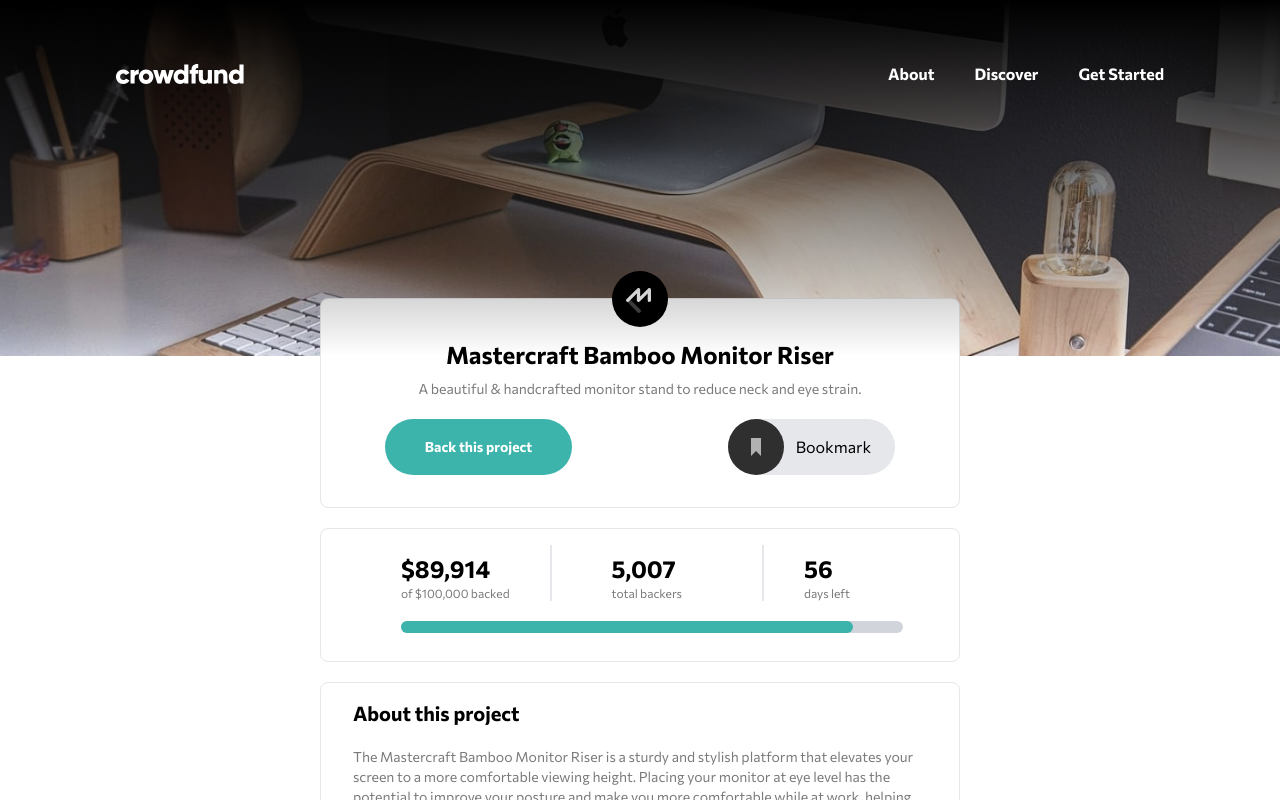
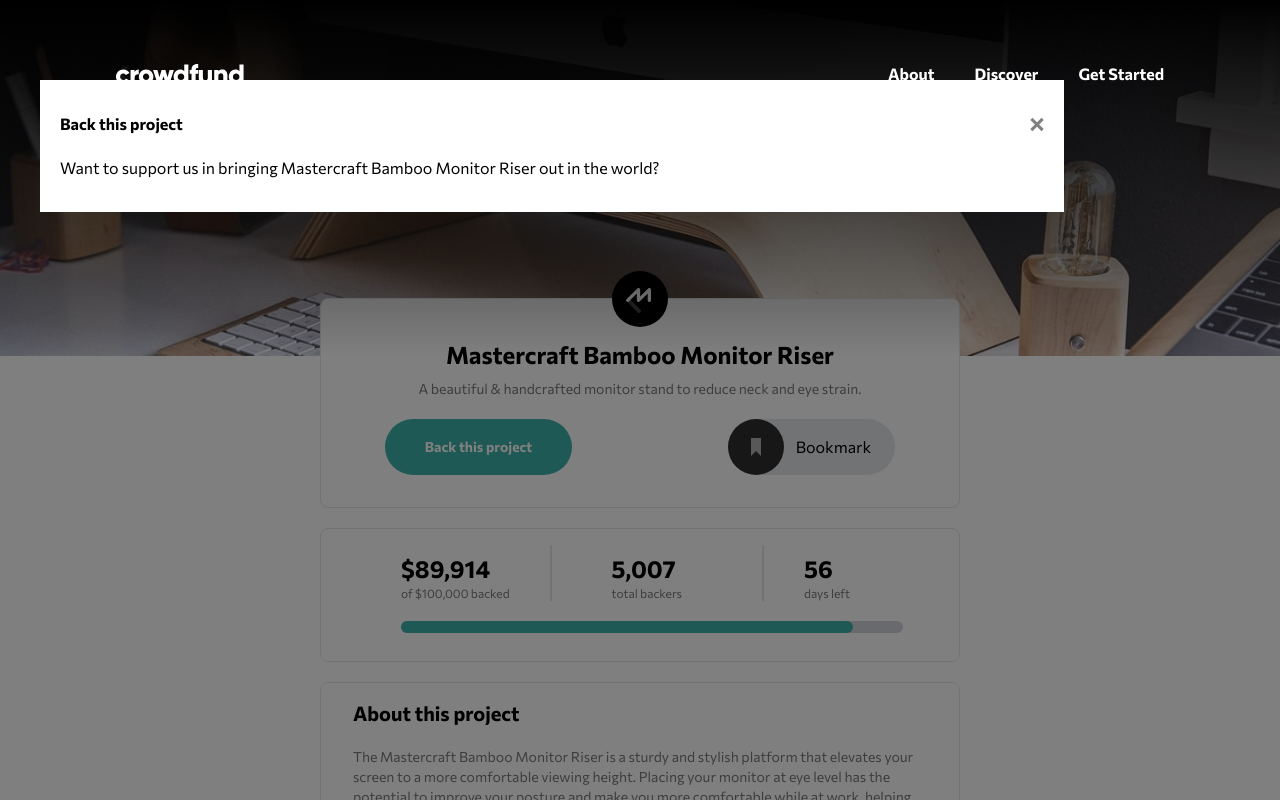
Before and after one commit to Julius-Sol/crowdfunding-product-page-main-react, a React (Vite) app: page / in a window 1280 px wide. Both pictures are taken after a click on the button "Back this project". Shown: the top 800 px of the page. Built offline with nearby package versions, Linux system fonts and the light colour scheme.

Commit message:
Add modal and state control for modal

```diff
--- a/src/App.jsx
+++ b/src/App.jsx
@@ -3,16 +3,31 @@ import Navbar from './components/Navbar';
 import ProjectPage from './components/ProjectPage';
 import heroMobile from './assets/image-hero-mobile.jpg'
 import heroDesktop from './assets/image-hero-desktop.jpg'
-
+import ModalPledgeSelection from './components/ModalPledgeSelection';
 function App() {
 
+  const [selectionShow, setSelectionSet] = useState(false);
+
+  function showSelectionModal(){
+    setSelectionSet(true)
+  }
+
+  function hideSelectionModal(){
+    setSelectionSet(false)
+  }
+
+
+
   return (
-    <div className='absolute font-commissioner text-base -z-50'>
-      <Navbar />
-      <div className="inline-block bg-gradient-to-b from-black -z-10">
-        <img src={heroMobile} srcSet={`${heroMobile} 750w, ${heroDesktop} 1444w`} alt="mac desktop background image" className='relative -z-20 w-screen' />
+    <div className='absolute font-commissioner text-base -z-50 '>
+      <ModalPledgeSelection handleSelectionClick={hideSelectionModal} showModal={selectionShow}/>
+      <div className={`${selectionShow ? 'relative z-100 bg-[rgba(0,0,0,0.5)]' : 'relative -z-40 bg-[rgba(0,0,0,0.0)'}`}>
+        <Navbar />
+        <div className="inline-block bg-gradient-to-b from-black -z-10">
+          <img src={heroMobile} srcSet={`${heroMobile} 750w, ${heroDesktop} 1444w`} alt="mac desktop background image" className='relative -z-20 w-screen' />
+        </div>
+        <ProjectPage handleSelectionClick={showSelectionModal} />
       </div>
-      <ProjectPage />
     </div>
   )
 }
--- /dev/null
+++ b/src/components/ModalPledgeSelection.jsx
@@ -0,0 +1,17 @@
+import React from 'react'
+
+function ModalPledgeSelection(props) {
+  let showComp = props.showModal? "block" : "hidden";
+  return (
+    <div className={`absolute z-20 bg-white w-[80%] left-10 top-20 px-5 py-8 ${showComp}`}>
+        <div className='flex justify-between items-center mb-5'>
+          <h1 className='font-bold'>Back this project</h1>
+          <div className="h-[15px] w-[14px] contrast-0 bg-[url('./assets/icon-close-menu.svg')] hover:cursor-pointer" onClick={props.handleSelectionClick}></div>
+        </div>
+
+          <p>Want to support us in bringing Mastercraft Bamboo Monitor Riser out in the world?</p>
+      </div>
+  )
+}
+
+export default ModalPledgeSelection
--- a/src/components/ProjectInfo.jsx
+++ b/src/components/ProjectInfo.jsx
@@ -3,14 +3,12 @@ import masterLogo from '../assets/logo-mastercraft.svg'
 import bookmark from '../assets/icon-bookmark.svg'
 import bookmarked from '../assets/icon-bookmarked.png'
 
-export default function ProjectInfo() {
+export default function ProjectInfo(props) {
   const [bookmarkSet, setBookmarkSet] = useState(false);
 
 function bookmarkPage (){
   setBookmarkSet((prevbook)=>!prevbook)
 }
-
-console.log(bookmarkSet)
 
   return (
     <div className='flex flex-col bg-white items-center border-[.5px] rounded-lg text-center mb-5'>
@@ -18,7 +16,7 @@ console.log(bookmarkSet)
         <p className='relative text-base font-bold tablet:text-[1.5rem] -top-3'>Mastercraft Bamboo <br className='tablet-xl:hidden' /> Monitor Riser</p>
         <p className='text-sm text-Dark-gray px-4'>A beautiful & handcrafted monitor stand to reduce neck and eye strain.</p>
         <div className='flex my-5 mb-8 gap-x-2 tablet:justify-between  tablet:w-[80%] tablet:mx-auto'>
-          <button className='bg-Moderate-cyan hover:bg-Dark-cyan rounded-full px-10 text-white text-sm font-bold'>Back this project</button>
+          <button className='bg-Moderate-cyan hover:bg-Dark-cyan rounded-full px-10 text-white text-sm font-bold' onClick={props.handleSelectionClick}>Back this project</button>
           <div className='tablet:flex tablet:bg-gray-200 tablet:rounded-full tablet:pr-6' onClick={bookmarkPage}>
             <img src={bookmarkSet?  bookmarked : bookmark} alt="bookmark" className='max-w-[56px]' />
             <span className={`hidden tablet:block text-center self-center pl-3 ${bookmarkSet ? "text-Dark-cyan" : ""}`}>{bookmarkSet? 'Bookmarked': 'Bookmark' }</span>
--- a/src/components/ProjectPage.jsx
+++ b/src/components/ProjectPage.jsx
@@ -3,12 +3,12 @@ import PledgeCard from './PledgeCard';
 import ProjectInfo from './ProjectInfo';
 
 
-export default function ProjectPage() {
+export default function ProjectPage(props) {
 const percentFinished = 89914 / 100000 * 100 + '%';
 
   return (
     <main className = " relative -top-16 mx-auto my-0 w-[90%] -z-[5] tablet:w-[50%]">
-      <ProjectInfo />
+      <ProjectInfo handleSelectionClick={props.handleSelectionClick}/>
       <div className='flex flex-col bg-white items-center border-[.5px] rounded-lg text-center py-4 mb-5 tablet:items-start tablet-xl:pl-20 tablet:pl-10'>
         <div className='tablet:flex gap-5'>
 
```
